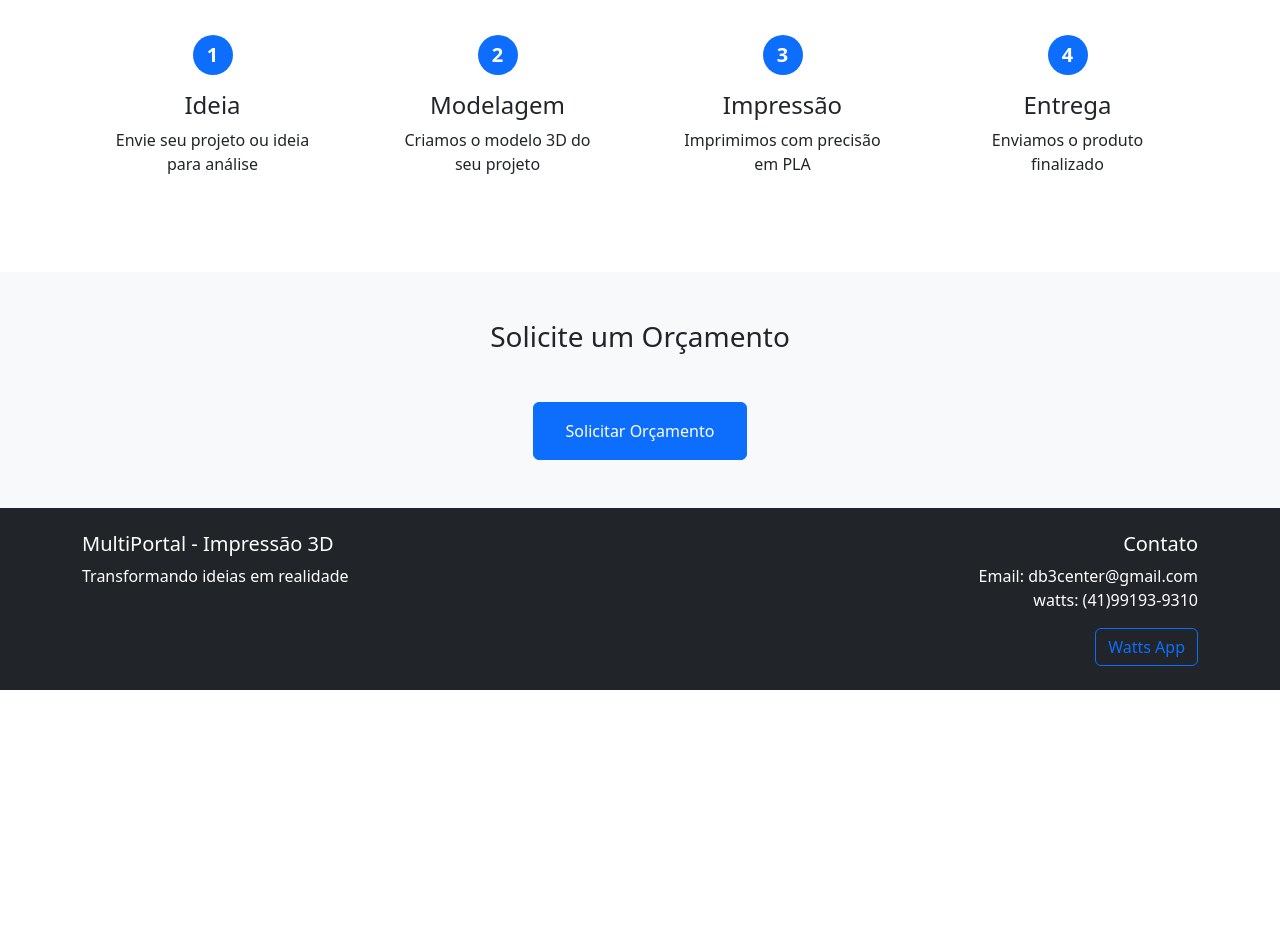
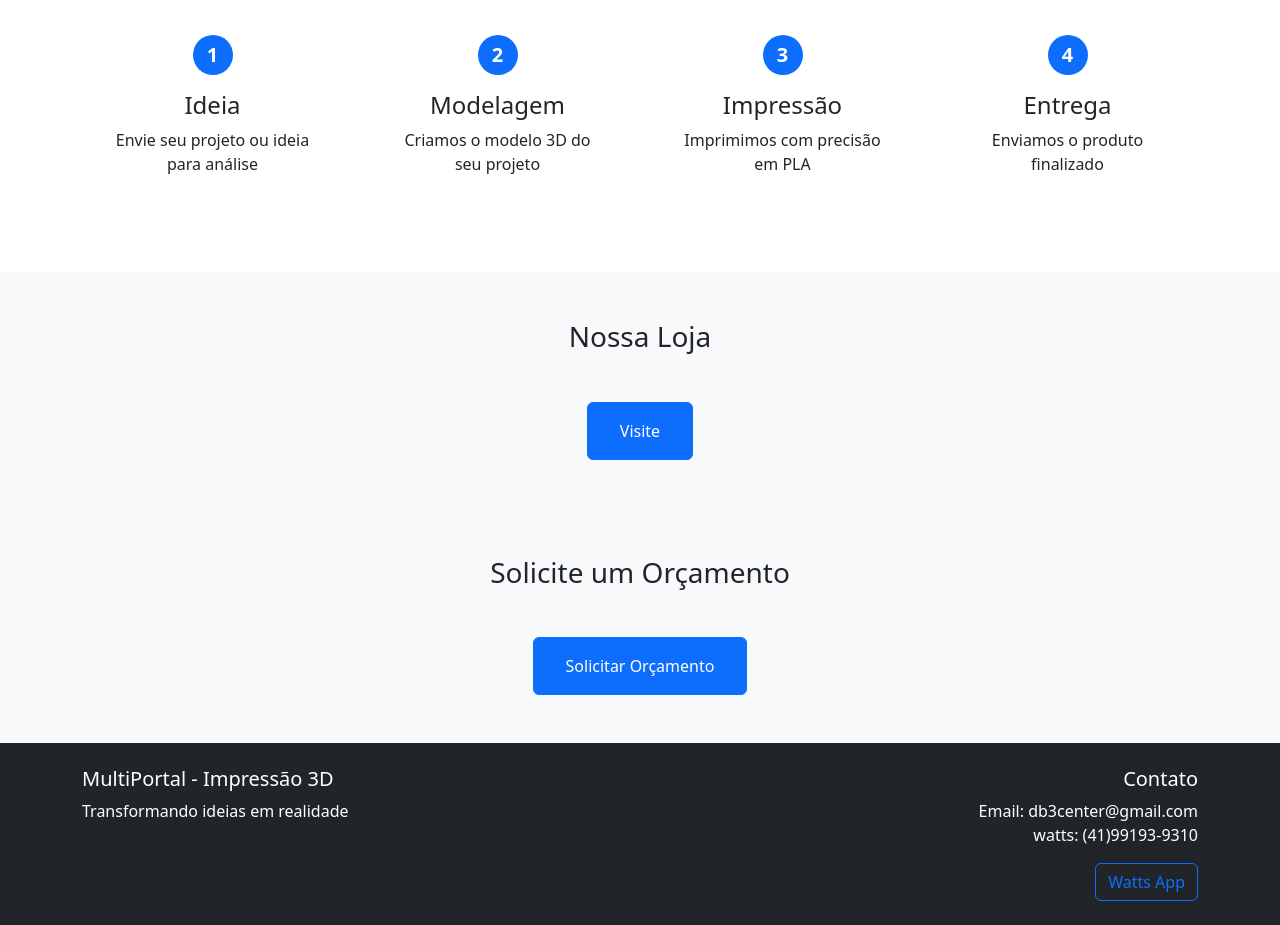
Before and after one commit to Db3center/Db3site, a plain HTML site: page templates/impressao3d.html in a window 1280 px wide. Shown: the part 1676-2601 px from the top of the page. Before the commit the page ends 2366 px from the top, so only its background shows below. Drawn offline with nearby package versions, Linux system fonts and the light colour scheme.

Commit message:
Update impressao3d.html

```diff
--- a/templates/impressao3d.html
+++ b/templates/impressao3d.html
@@ -148,6 +148,16 @@
             </div>
         </div>
     </section>
+    <section id="contato" class="py-5 bg-light">
+    <div class="container">
+        <h3 class="text-center mb-5">Nossa Loja</h3>
+        <div class="text-center">  <!-- Adiciona um div para centralizar o botão -->
+            <a href="https://shopee.com.br/keclectba?categoryId=100639&entryPoint=ShopByPDP&itemId=19998101254" class="btn btn-primary">Visite</a>
+        </div>
+    </div>
+    </section>
+
+
 
     <section id="contato" class="py-5 bg-light">
     <div class="container">
```
